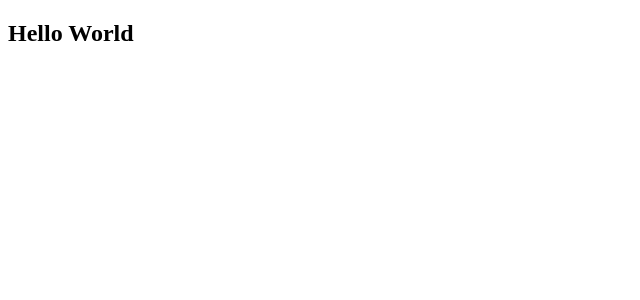
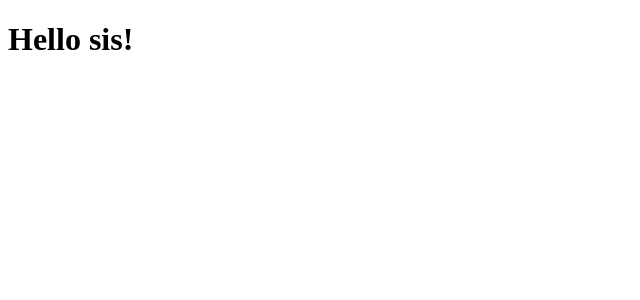
Before and after one commit to Carrosen/portfolio, a React app: page / in a window 1280 px wide. Shown: the top 300 px of the page, without its empty margins (0-640 px from the left). Built offline with nearby package versions, Linux system fonts and the light colour scheme.

Commit message:
Creates components folder, adds LandingPage component, installs and sets up React Router, adds route for component

```diff
--- a/package.json
+++ b/package.json
@@ -12,7 +12,8 @@
   "license": "ISC",
   "dependencies": {
     "react": "^16.8.6",
-    "react-dom": "^16.8.6"
+    "react-dom": "^16.8.6",
+    "react-router-dom": "^5.0.1"
   },
   "devDependencies": {
     "@babel/cli": "^7.5.0",
--- /dev/null
+++ b/src/App.js
@@ -0,0 +1,18 @@
+import LandingPage from './Components/LandingPage'
+import React, { Component } from 'react';
+import { Switch, Route } from 'react-router-dom'
+
+class App extends Component {
+
+  render() {
+    return (
+      <>
+        <Switch>
+          <Route exact path='/' component={LandingPage}></Route>
+        </Switch>
+      </>
+    );
+  }
+}
+
+export default App
--- /dev/null
+++ b/src/Components/LandingPage.jsx
@@ -0,0 +1,14 @@
+import React, { Component } from 'react';
+
+class LandingPage extends Component {
+
+  render() {
+    return (
+      <>
+      <h1>Hello sis!</h1>
+      </>
+    )
+  }
+}
+
+export default LandingPage
--- a/src/index.js
+++ b/src/index.js
@@ -1,8 +1,10 @@
 import React from "react"
 import ReactDOM from "react-dom"
+import { BrowserRouter } from 'react-router-dom'
+import App from './App';
 
-const HelloWorld = () => {
-    return <h2>Hello World</h2>
-};
-
-ReactDOM.render(<HelloWorld />, document.getElementById("app"))
+ReactDOM.render((
+  <BrowserRouter>
+      <App />
+  </BrowserRouter>
+), document.getElementById('app'));
```
Also changed, not shown: 1 other file (tests, documents, lock files or other folders).
